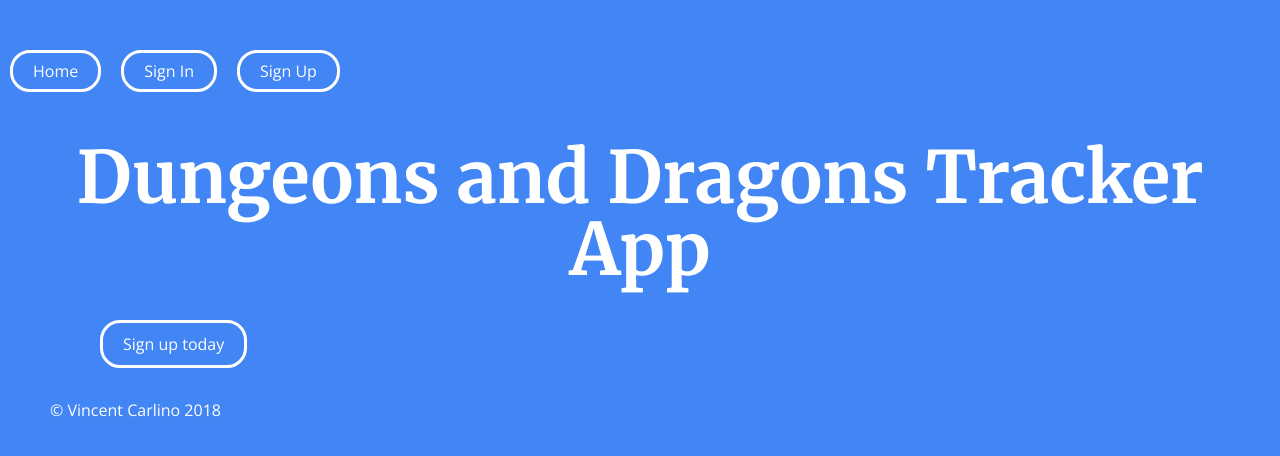
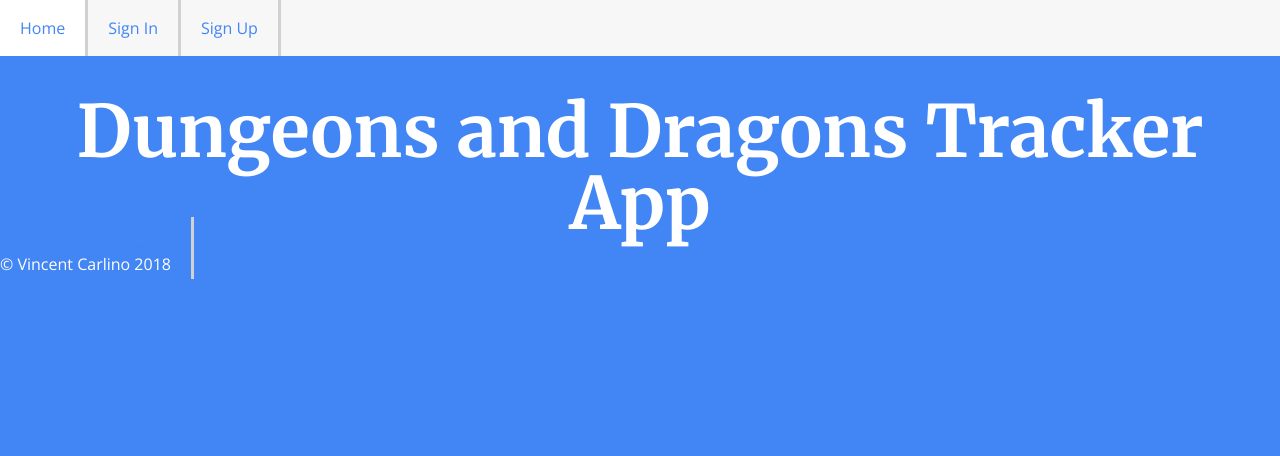
Before and after one commit to VincentCarlino/DND-DB, a Flask app: page / in a window 1280 px wide. Shown: the top 456 px of the page. Run offline with Flask 2, Linux system fonts and the light colour scheme; parts of the project's set-up code (start-up, migrations or seed data) failed here and were passed over.

Commit message:
New procedures in signinjs

```diff
--- a/static/reset.css
+++ b/static/reset.css
@@ -69,10 +69,9 @@ h2 {
 }
 
 li, .btn {
-	padding: 10px 20px;
-	border: solid white;
-    border-radius: 20px;
-	margin: 10px;
+	padding: 20px;
+	border-right: solid #d1d1d1;
+	color: #4285F4;
 }
 
 .btn:hover, li:hover {
@@ -88,13 +87,14 @@ body {
 	background: #4285F4;
 }
 
-.btn, p {
+.btn {
 	margin: 50px;
 }
 
 nav {
-	margin: 40px 0;
+	margin-bottom: 40px;
 	text-align: center;
+	background-color: #f7f7f7;
 }
 
 .footer {
--- a/templates/addCharacter.html
+++ b/templates/addCharacter.html
@@ -28,6 +28,9 @@
 
         <div class="jumbotron">
             <h1>Dungeons and Dragons Tracker App</h1>
+            <textarea class="form-control" id="txtPost" placeholder="Name" name="inputName"></textarea>
+            <textarea class="form-control" id="txtPost" placeholder="Age" name="inputAge"></textarea>
+            <textarea class="form-control" id="txtPost" placeholder="1" name="input1st"></textarea>
             <p class="lead"></p>
             <select name="class" method="GET" action="/">
                 <option value="{{classes[0]}}" selected>{{classes[0]}}</option>
--- a/templates/userHome.html
+++ b/templates/userHome.html
@@ -7,7 +7,6 @@
 
     <script src="../static/js/jquery-3.3.1.min.js"></script>
 
-    <link href="../static/userhome.css" rel="stylesheet">
     <script>
         $(function(){
             $.ajax({
@@ -16,8 +15,8 @@
                 success: function(res){
                     var div = $('<div>')
         .attr('class', 'list-group')
-        .append($('<a>')
-            .attr('class', 'list-group-item active')
+        .append($('<div>')
+            .attr('class', 'list-group-item character')
             .append($('<h4>')
                 .attr('class', 'list-group-item-heading'),
                 $('<p>')
@@ -88,6 +87,7 @@
         });
         </script>
         <link href="../static/reset.css" rel="stylesheet">
+        <link href="../static/userhome.css" rel="stylesheet">
         <link href="https://fonts.googleapis.com/css?family=Merriweather:400,700|Open+Sans" rel="stylesheet">
 
 </head>
```
Also changed, not shown: static/js/signin.js (+37 -0 lines), static/userhome.css (+27 -1 lines).
